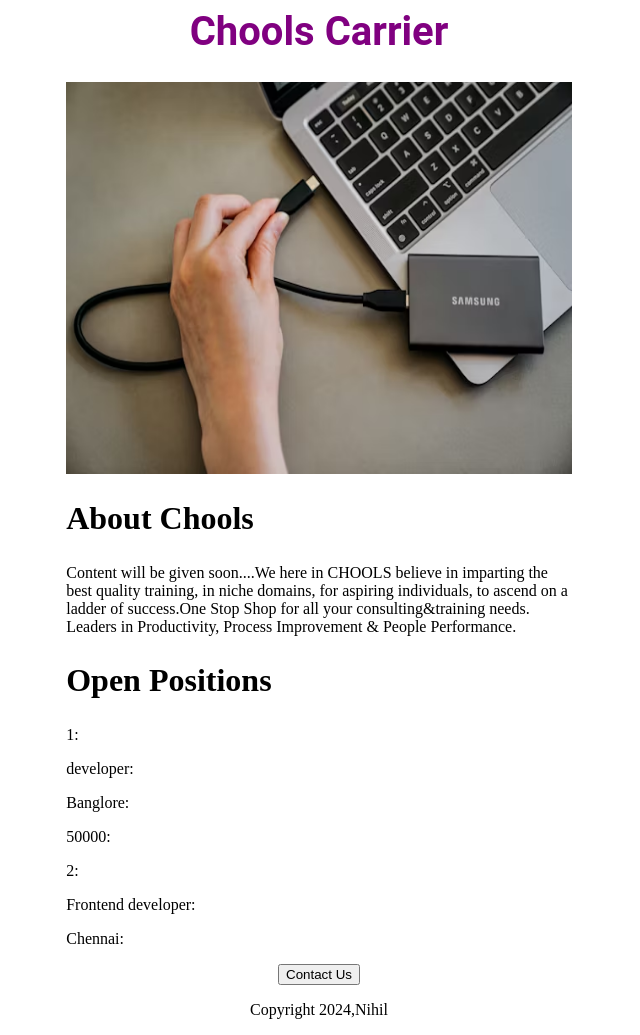
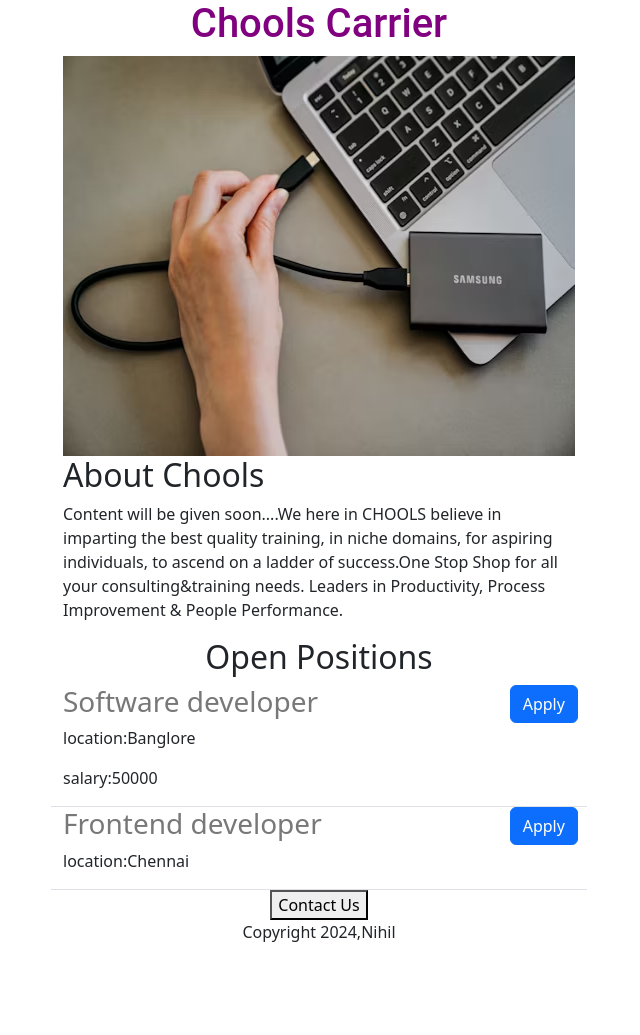
Before and after one commit to nihileswaran/nihil-flask-web, a Flask app: page / in a window 1280 px wide. Shown: the whole page, without its empty margins (321-961 px from the left). After the commit the page ends 942 px from the top, so only its background shows below. Run offline with Flask 3, Linux system fonts and the light colour scheme.

Commit message:
complete_upto_api

```diff
--- a/app.py
+++ b/app.py
@@ -8,7 +8,7 @@ app = Flask(__name__,template_folder='template')
 JOBS = [
     {
     "id": 1,
-    "title": "developer",
+    "title": "Software developer",
     "salary": 50000,
     "location": "Banglore"
     },
@@ -24,7 +24,7 @@ JOBS = [
 def hello_world():
   return render_template('home.html',jobs=JOBS,company='Chools')
 
-@app.route("/jobs")
+@app.route("/api/jobs")
 def job():
   return jsonify(JOBS)
 
--- a/template/home.html
+++ b/template/home.html
@@ -1,4 +1,5 @@
 <html>
+  <link href="https://cdn.jsdelivr.net/npm/bootstrap@5.3.3/dist/css/bootstrap.min.css" rel="stylesheet" integrity="sha384-QWTKZyjpPEjISv5WaRU9OFeRpok6YctnYmDr5pNlyT2bRjXh0JMhjY6hW+ALEwIH" crossorigin="anonymous">
   <head>
     <title>temp</title>
 
@@ -43,7 +44,7 @@
 <h2>About {{company}}</h2>
     <p>    Content will be given soon....We here in CHOOLS believe in imparting the best quality training, in niche domains, for aspiring individuals, to ascend on a ladder of success.One Stop Shop for all your consulting&training needs. Leaders in Productivity, Process Improvement & People Performance.</p>
 
-<h2>  Open Positions</h2>
+<h2 style="text-align:center" >  Open Positions</h2>
 
     <div>
      <h3> {% for job in jobs %}</h3>
--- a/template/jobitem.html
+++ b/template/jobitem.html
@@ -1,8 +1,16 @@
-<div><p>{{ job ['id'] }}:</p></div>
-<div><p>{{ job ['title'] }}:</p></div>
-<div><p>{{ job ['location'] }}:</p></div>
+<div class="border-bottom row" >
+
+  <div class="col-10" ><H3 style= color:rgb(120,120,120) >{{ job ['title'] }}</H3>
+<div><p>location:{{ job ['location'] }}</p></div>
 
 
   {% if 'salary' in job %}
-  <div><p>{{ job ['salary'] }}:</p></div>
+  <div><p>salary:{{ job ['salary'] }}</p></div>
   {% endif %}
+
+  </div>
+<div class="col-2">
+<button type="button" class="btn btn-primary">Apply</button>
+  </div>
+
+  </div>
```
